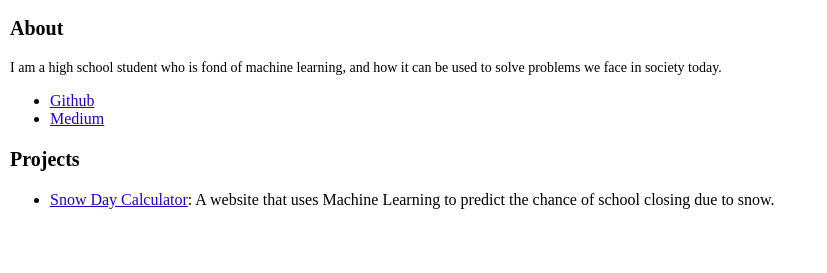
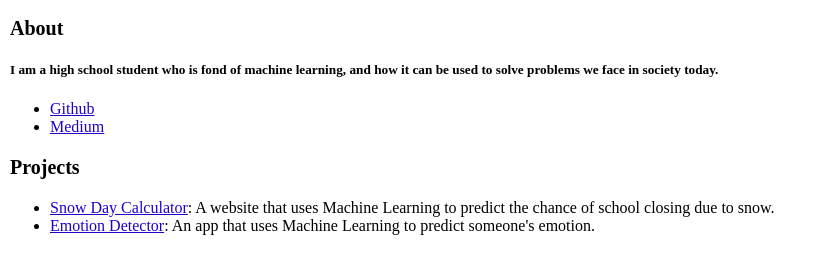
Before and after one commit to vishnu-suresh10/vishnu-suresh10.github.com, a plain HTML site: page index.html in a window 1280 px wide. Shown: the part 349-622 px from the top of the page, without its empty margins (0-827 px from the left). Drawn offline with Linux system fonts and the light colour scheme.

Commit message:
Update index.html

```diff
--- a/index.html
+++ b/index.html
@@ -44,7 +44,7 @@
  <body>
   	<h1>Vishnu Suresh</h1>
   		<h3>About</h3>
-  			<p>I am a high school student who is fond of machine learning, and how it can be used to solve problems we face in society today.</p>
+  			<h5>I am a high school student who is fond of machine learning, and how it can be used to solve problems we face in society today.</h5>
   	<ul>
     	<li>
       		<a href="https://github.com/vishnu-suresh10">Github</a>
@@ -60,6 +60,11 @@
       <a href="https://github.com/vishnu-suresh10/Snow-Day-Calculator">
         Snow Day Calculator</a>: A website that uses Machine Learning to predict the chance of school closing due to snow.
       </li>
+
+	<li>
+      <a href="">
+        Emotion Detector</a>: An app that uses Machine Learning to predict someone's emotion.
+      </li>
     </ul>
 </body>
 </html>
```
